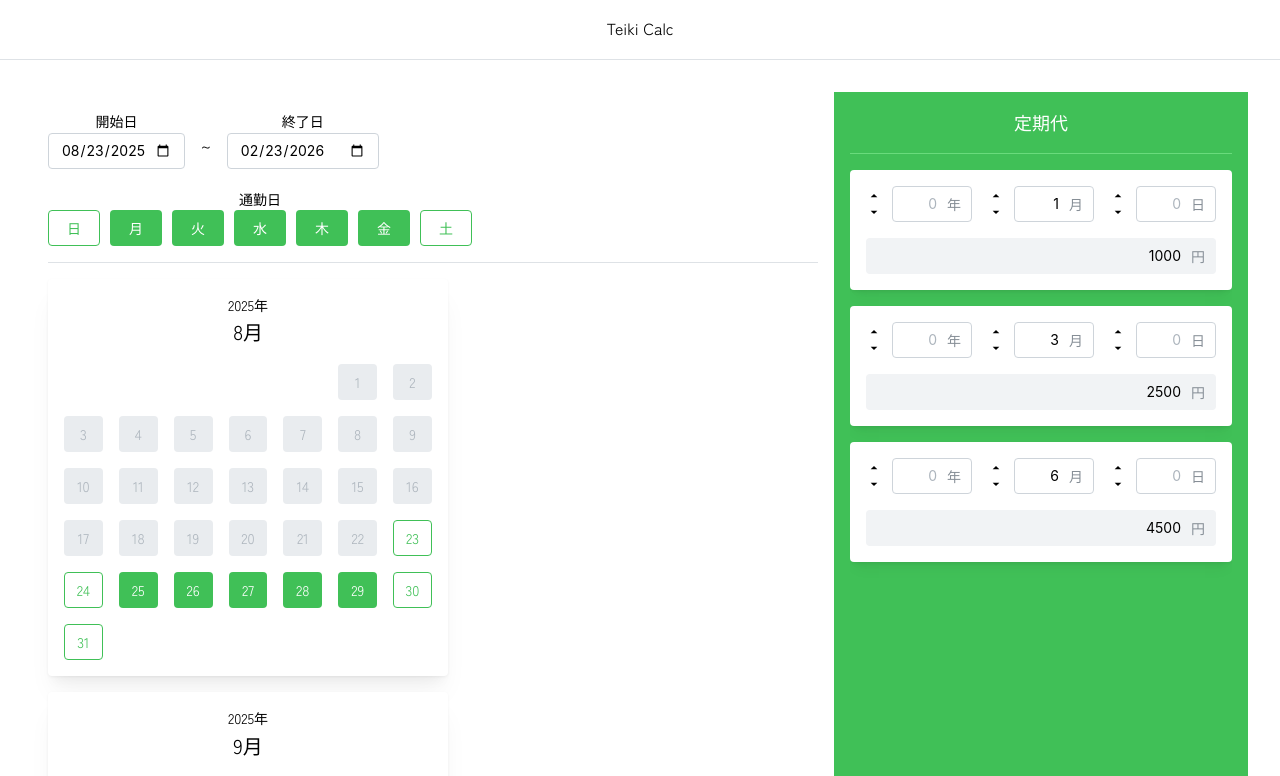
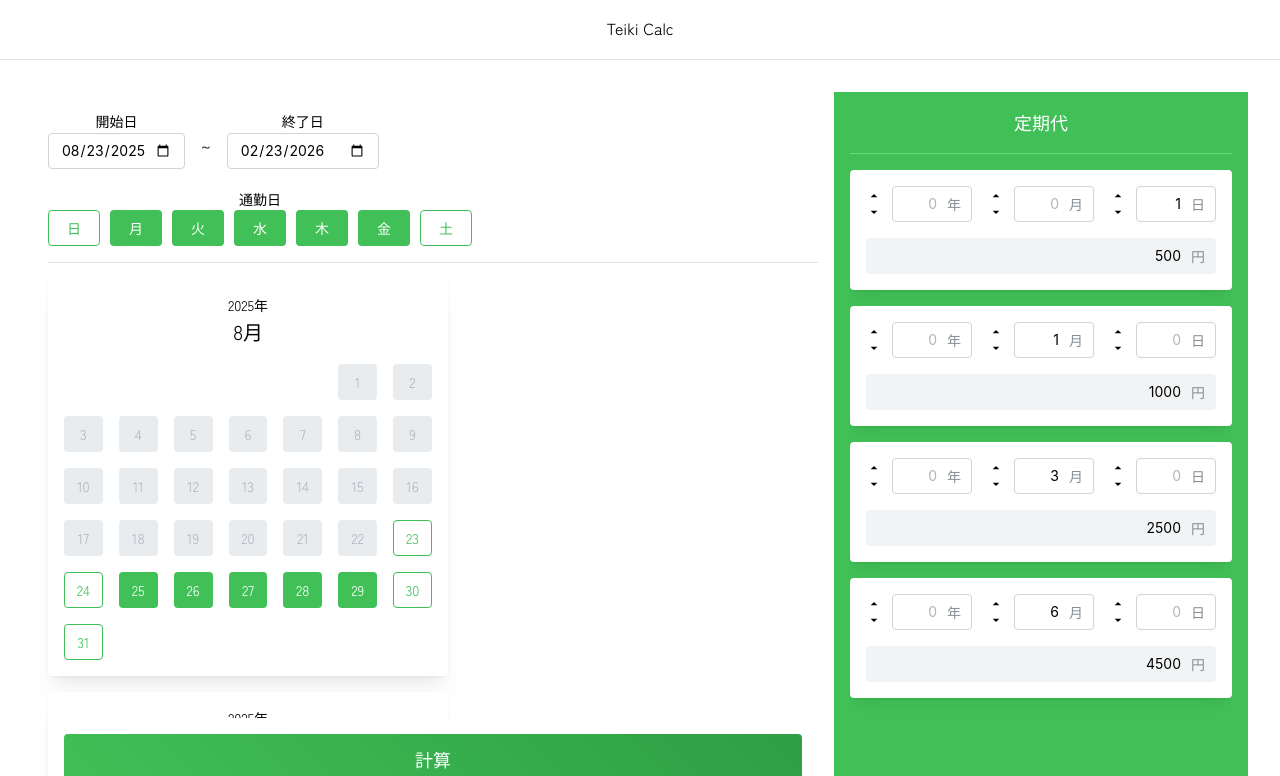
Before and after one commit to i-X-ce/teiki-calc, a React (Vite) app: page / in a window 1280 px wide. Shown: the top 776 px of the page. Built offline with nearby package versions, Linux system fonts and the light colour scheme.

Commit message:
✨ PassProviderを追加してCalenderViewで計算を行えるように

```diff
--- a/src/App.tsx
+++ b/src/App.tsx
@@ -3,6 +3,7 @@ import './App.css'
 import PassView from './components/PassView'
 import CalendarView from './components/CalendarView'
 import { HEADER_HEIGHT } from './utils/constants'
+import PassProvider from './components/PassProvider'
 
 function App() {
 
@@ -17,8 +18,10 @@ function App() {
         </AppShell.Header>
         <AppShell.Main>
           <Flex mih={`calc(100vh - ${HEADER_HEIGHT}px)`}>
-            <CalendarView />
-            <PassView />
+            <PassProvider>
+              <CalendarView />
+              <PassView />
+            </PassProvider>
           </Flex>
         </AppShell.Main>
       </AppShell>
--- a/src/components/CalendarView/index.tsx
+++ b/src/components/CalendarView/index.tsx
@@ -1,7 +1,9 @@
-import { Button, Divider, Group, Input, InputWrapper, Stack, Text } from '@mantine/core'
+import { Box, Button, Divider, Group, Input, InputWrapper, Stack, Text } from '@mantine/core'
 import { addDays, addMonths, differenceInMonths, format, startOfDay, startOfMonth, subDays } from 'date-fns'
 import { useCallback, useState } from 'react'
 import CalendarUnit from '../CalendarUnit'
+import { usePass } from '../PassProvider'
+import fareCalculate from '../../utils/FareCalculate'
 
 type StartEndDateProps = {
     start: Date
@@ -32,6 +34,8 @@ function CalendarView() {
     }, [startEndDate])
     // 休日セットのstate
     const [holidaysSet, setHolidaysSet] = useState<Set<string>>(initHolidaysSet(startEndDate))
+
+    const { passList } = usePass();
 
     // 開始日と終了日の変更ハンドラー
     const handleStartEndDateChange = (e: React.ChangeEvent<HTMLInputElement>, startEndType: keyof StartEndDateProps) => {
@@ -96,7 +100,11 @@ function CalendarView() {
         })
     }
 
-
+    // 計算ボタンのハンドラー
+    const handleClickCalc = () => {
+        const result = fareCalculate(startEndDate.start, startEndDate.end, passList, holidaysSet)
+        console.log(result);
+    }
 
     return (
         <Stack p={"md"} flex={1}>
@@ -154,6 +162,18 @@ function CalendarView() {
                     />
                 })}
             </Group>
+
+            <Box pos={"sticky"} bottom={0} p={"md"} bg={"white"} >
+                <Button
+                    variant='gradient'
+                    gradient={{ from: "green.6", to: "green.8" }}
+                    size='lg'
+                    fullWidth
+                    onClick={handleClickCalc}
+                >
+                    計算
+                </Button>
+            </Box>
         </Stack>
     )
 }
--- /dev/null
+++ b/src/components/PassProvider/index.tsx
@@ -0,0 +1,34 @@
+import { createContext, useContext, useState, type ReactNode } from "react"
+import type Pass from "../../utils/Pass";
+import { INIT_PASS } from "../../utils/constants";
+
+type PassContextType = {
+    passList: Pass[];
+    setPassList: React.Dispatch<React.SetStateAction<Pass[]>>;
+} | null;
+
+export const PassContext = createContext<PassContextType>(null);
+
+const PassProvider = ({ children }: { children: ReactNode }) => {
+    const [passList, setPassList] = useState<Pass[]>(INIT_PASS);
+    const value = {
+        passList,
+        setPassList,
+    };
+
+    return (
+        <PassContext.Provider value={value}>
+            {children}
+        </PassContext.Provider>
+    )
+}
+
+export const usePass = () => {
+    const context = useContext(PassContext);
+    if (!context) {
+        throw new Error("usePass must be used within a PassProvider");
+    }
+    return context;
+}
+
+export default PassProvider
--- a/src/components/PassView/index.tsx
+++ b/src/components/PassView/index.tsx
@@ -1,44 +1,15 @@
 import { Button, Divider, ScrollArea, Stack, Text } from '@mantine/core'
 import type Pass from '../../utils/Pass'
 import { createPassId } from '../../utils/Pass'
-import { useState } from 'react'
 import PassItem from '../PassItem'
 import { AnimatePresence } from 'motion/react'
 import styles from './style.module.css'
 import { HEADER_HEIGHT } from '../../utils/constants'
+import { usePass } from '../PassProvider'
 
-const INIT_PASS: Pass[] = [
-  {
-    id: createPassId(0),
-    duration: {
-      year: 0,
-      month: 1,
-      day: 0
-    },
-    price: 1000
-  },
-  {
-    id: createPassId(1),
-    duration: {
-      year: 0,
-      month: 3,
-      day: 0
-    },
-    price: 2500
-  },
-  {
-    id: createPassId(2),
-    duration: {
-      year: 0,
-      month: 6,
-      day: 0
-    },
-    price: 4500
-  },
-]
 
 const PassView = () => {
-  const [passList, setPassList] = useState(INIT_PASS);
+  const { passList, setPassList } = usePass();
 
   const handleAddPass = () => {
     const newPass: Pass = {
--- a/src/utils/FareCalculate.ts
+++ b/src/utils/FareCalculate.ts
@@ -2,11 +2,11 @@ import { subDays, subMonths, subYears } from "date-fns";
 import FarePlanDetail, { type UnPassType } from "./FarePlanDetail";
 import type Pass from "./Pass";
 
-export default function FareCalculate(
+export default function fareCalculate(
   startDate: Date,
   endDate: Date,
   passes: Pass[],
-  holidays: Date[] // 休日(Date型で欲しいので配列にしとく)
+  holidays: Set<string> // Dateの文字列表現をキーにしたSet
 ): FarePlanDetail[] {
   const result: FarePlanDetail[] = [];
 
@@ -26,13 +26,9 @@ export default function FareCalculate(
     result.push(new FarePlanDetail(new Date(currentDate)));
   }
 
-  const holidaysSet = new Set(
-    holidays.map((holiday) => holiday.toDateString())
-  );
-
   for (let i = 0; i < result.length; i++) {
     const date = result[i];
-    const isHoliday = holidaysSet.has(date.getDate().toDateString());
+    const isHoliday = holidays.has(date.getDate().toDateString());
     if (isHoliday) {
       const prevAmount = i === 0 ? 0 : result[i - 1].getTotalAmount();
       date.setTotalAmount(prevAmount);
@@ -73,13 +69,15 @@ export function calcTest() {
     { id: "pass2", duration: { year: 0, month: 0, day: 2 }, price: 800 },
     { id: "pass3", duration: { year: 0, month: 0, day: 3 }, price: 1100 },
   ];
-  const holidays = [
-    new Date("2023-01-03"),
-    new Date("2023-01-05"),
-    new Date("2023-01-08"),
-    new Date("2023-01-09"),
-  ];
-  const farePlanDetails = FareCalculate(startDate, endDate, passes, holidays);
+  const holidays = new Set(
+    [
+      new Date("2023-01-03"),
+      new Date("2023-01-05"),
+      new Date("2023-01-08"),
+      new Date("2023-01-09"),
+    ].map((date) => date.toDateString())
+  );
+  const farePlanDetails = fareCalculate(startDate, endDate, passes, holidays);
   console.log(
     farePlanDetails.map((detail) => {
       return {
--- a/src/utils/constants.ts
+++ b/src/utils/constants.ts
@@ -1 +1,43 @@
+import type Pass from "./Pass";
+import { createPassId } from "./Pass";
+
 export const HEADER_HEIGHT = 60;
+
+export const INIT_PASS: Pass[] = [
+  {
+    id: createPassId(0),
+    duration: {
+      year: 0,
+      month: 0,
+      day: 1,
+    },
+    price: 500,
+  },
+  {
+    id: createPassId(1),
+    duration: {
+      year: 0,
+      month: 1,
+      day: 0,
+    },
+    price: 1000,
+  },
+  {
+    id: createPassId(2),
+    duration: {
+      year: 0,
+      month: 3,
+      day: 0,
+    },
+    price: 2500,
+  },
+  {
+    id: createPassId(3),
+    duration: {
+      year: 0,
+      month: 6,
+      day: 0,
+    },
+    price: 4500,
+  },
+];
```
